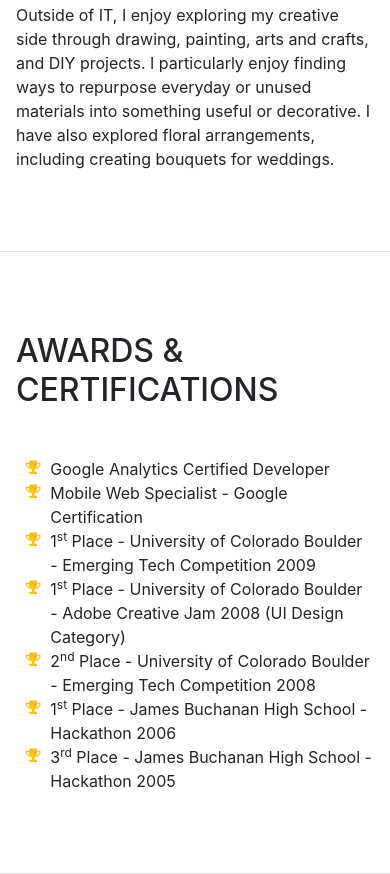
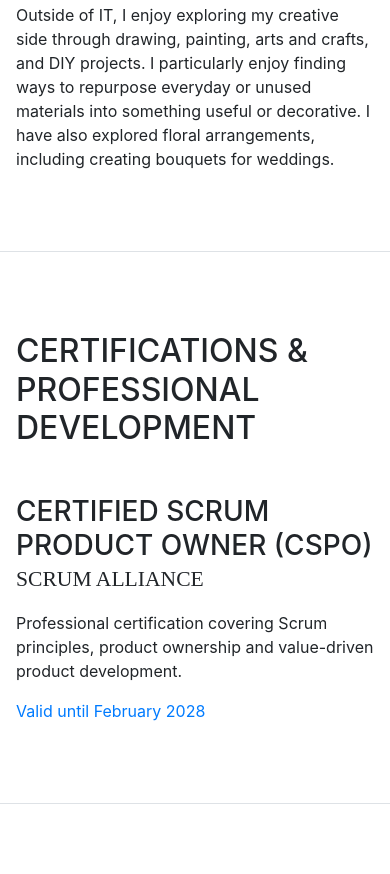
Before and after one commit to sanigasebastian-t/sanigasebastian-t.github.io, a website with bundled scripts: page index.html in a window 390 px wide. Shown: the part 6679-7553 px from the top of the page. After the commit the page ends 7483 px from the top, so only its background shows below. Built offline with nearby package versions, Linux system fonts and the light colour scheme; a web font is replaced by a local one.

Commit message:
Update index.html Add CSPO certification

```diff
--- a/index.html
+++ b/index.html
@@ -58,7 +58,7 @@
     <a class="nav-link js-scroll-trigger" href="#interests">Interests</a>
   </li>
   <li class="nav-item">
-    <a class="nav-link js-scroll-trigger" href="#awards">Awards</a>
+    <a class="nav-link js-scroll-trigger" href="#awards">Certifications</a>
   </li>
 </ul>
       </div>
@@ -334,42 +334,26 @@
   </div>
 </section>
 
+<section class="resume-section p-3 p-lg-5 d-flex flex-column" id="awards">
+  <div class="my-auto">
+    <h2 class="mb-5">Certifications &amp; Professional Development</h2>
 
-      <section class="resume-section p-3 p-lg-5 d-flex flex-column" id="awards">
-        <div class="my-auto">
-          <h2 class="mb-5">Awards &amp; Certifications</h2>
-          <ul class="fa-ul mb-0">
-            <li>
-              <i class="fa-li fa fa-trophy text-warning"></i>
-              Google Analytics Certified Developer</li>
-            <li>
-              <i class="fa-li fa fa-trophy text-warning"></i>
-              Mobile Web Specialist - Google Certification</li>
-            <li>
-              <i class="fa-li fa fa-trophy text-warning"></i>
-              1<sup>st</sup>
-              Place - University of Colorado Boulder - Emerging Tech Competition 2009</li>
-            <li>
-              <i class="fa-li fa fa-trophy text-warning"></i>
-              1<sup>st</sup>
-              Place - University of Colorado Boulder - Adobe Creative Jam 2008 (UI Design Category)</li>
-            <li>
-              <i class="fa-li fa fa-trophy text-warning"></i>
-              2<sup>nd</sup>
-              Place - University of Colorado Boulder - Emerging Tech Competition 2008</li>
-            <li>
-            <li>
-              <i class="fa-li fa fa-trophy text-warning"></i>
-              1<sup>st</sup>
-              Place - James Buchanan High School - Hackathon 2006</li>
-            <li>
-              <i class="fa-li fa fa-trophy text-warning"></i>
-              3<sup>rd</sup>
-              Place - James Buchanan High School - Hackathon 2005</li>
-          </ul>
-        </div>
-      </section>
+    <div class="resume-item d-flex flex-column flex-md-row">
+      <div class="resume-content mr-auto">
+        <h3 class="mb-0">Certified Scrum Product Owner (CSPO)</h3>
+        <div class="subheading mb-3">Scrum Alliance</div>
+        <p>
+          Professional certification covering Scrum principles,
+          product ownership and value-driven product development.
+        </p>
+      </div>
+      <div class="resume-date text-md-right">
+        <span class="text-primary">Valid until February 2028</span>
+      </div>
+    </div>
 
+  </div>
+</section>
     </div>
 
     <!-- Bootstrap core JavaScript -->
```
